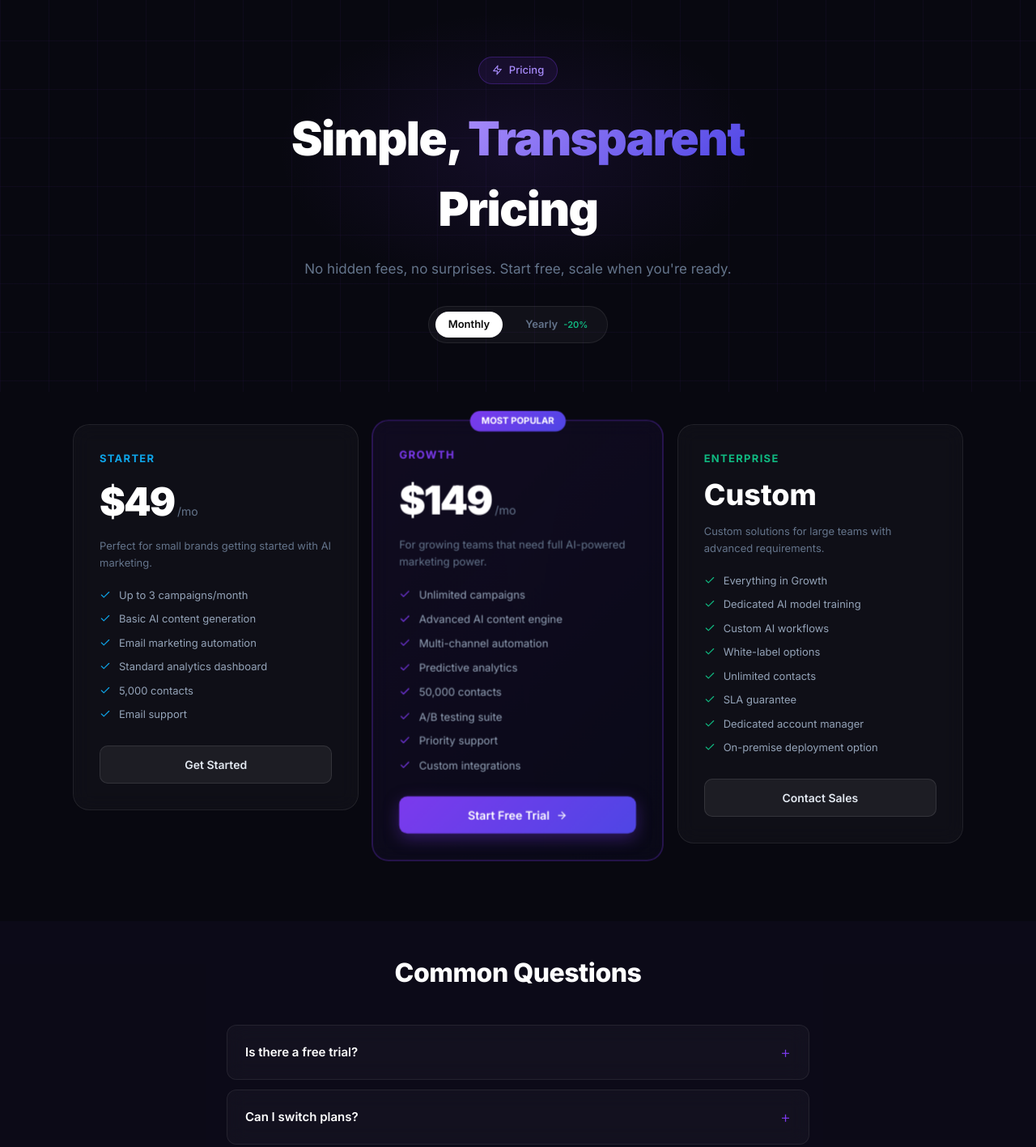
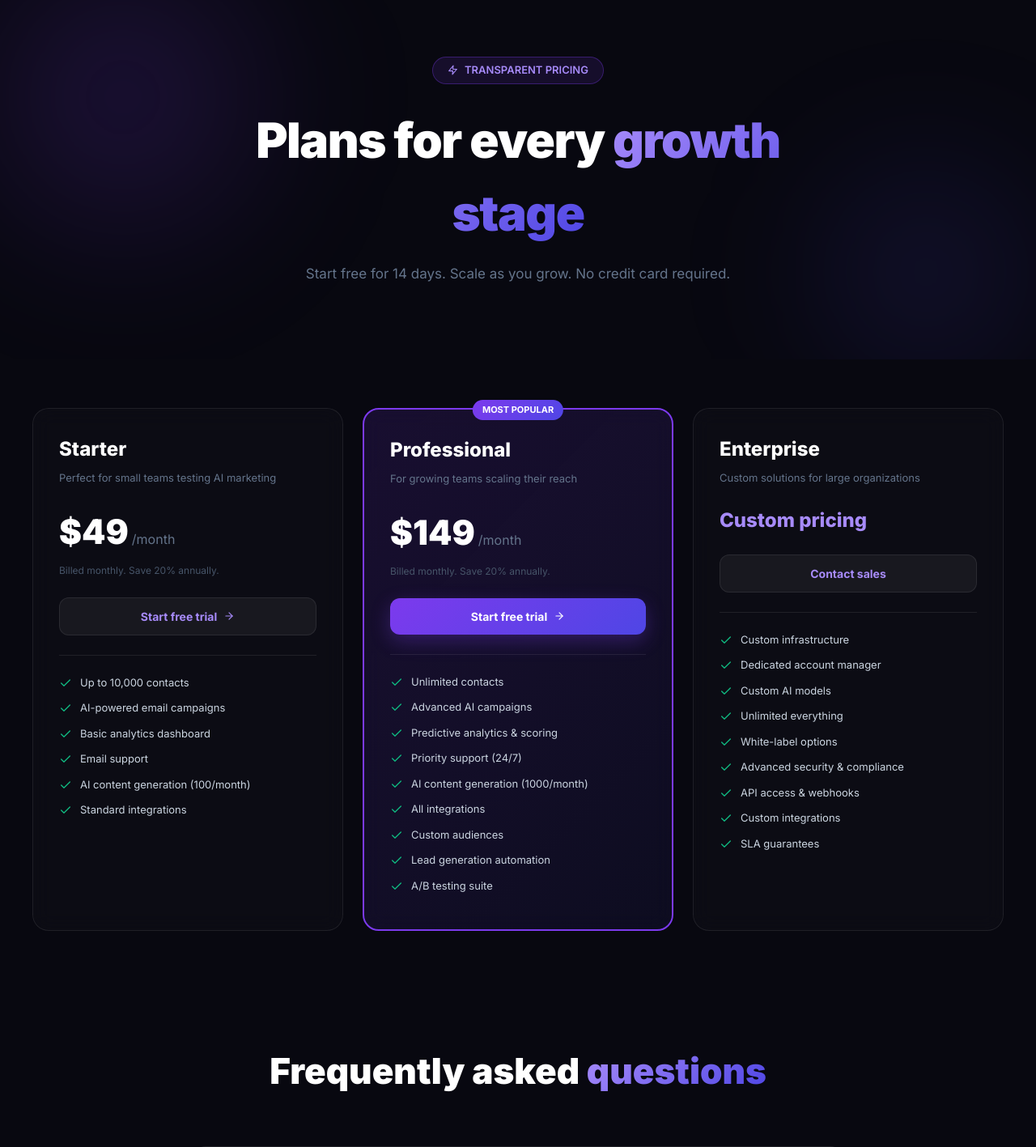
Before and after one commit to Rintu-chowdory/marketai, a React (Vite) app: page /#/pricing in a window 1280 px wide. Shown: the part 80-1497 px from the top of the page at 81% size. Built offline with nearby package versions, Linux system fonts and the light colour scheme.

Commit message:
Update Pricing page with enhanced animations and content

```diff
--- a/src/pages/Pricing.jsx
+++ b/src/pages/Pricing.jsx
@@ -1,171 +1,209 @@
-import { Check, Zap, ArrowRight } from 'lucide-react'
+import { ArrowRight, Check, Zap } from 'lucide-react'
 import { Link } from 'react-router-dom'
-import { useState } from 'react'
 
-const plans = [
+const tiers = [
   {
     name: 'Starter',
-    price: { monthly: 49, yearly: 39 },
-    desc: 'Perfect for small brands getting started with AI marketing.',
-    color: '#0ea5e9',
+    price: 49,
+    description: 'Perfect for small teams testing AI marketing',
     features: [
-      'Up to 3 campaigns/month',
-      'Basic AI content generation',
-      'Email marketing automation',
-      'Standard analytics dashboard',
-      '5,000 contacts',
+      'Up to 10,000 contacts',
+      'AI-powered email campaigns',
+      'Basic analytics dashboard',
       'Email support',
+      'AI content generation (100/month)',
+      'Standard integrations'
     ],
-    cta: 'Get Started',
-    popular: false,
+    cta: 'Start free trial',
+    highlighted: false
   },
   {
-    name: 'Growth',
-    price: { monthly: 149, yearly: 119 },
-    desc: 'For growing teams that need full AI-powered marketing power.',
-    color: '#7c3aed',
+    name: 'Professional',
+    price: 149,
+    description: 'For growing teams scaling their reach',
     features: [
-      'Unlimited campaigns',
-      'Advanced AI content engine',
-      'Multi-channel automation',
-      'Predictive analytics',
-      '50,000 contacts',
-      'A/B testing suite',
-      'Priority support',
-      'Custom integrations',
+      'Unlimited contacts',
+      'Advanced AI campaigns',
+      'Predictive analytics & scoring',
+      'Priority support (24/7)',
+      'AI content generation (1000/month)',
+      'All integrations',
+      'Custom audiences',
+      'Lead generation automation',
+      'A/B testing suite'
     ],
-    cta: 'Start Free Trial',
-    popular: true,
+    cta: 'Start free trial',
+    highlighted: true
   },
   {
     name: 'Enterprise',
-    price: { monthly: null, yearly: null },
-    desc: 'Custom solutions for large teams with advanced requirements.',
-    color: '#10b981',
+    price: null,
+    description: 'Custom solutions for large organizations',
     features: [
-      'Everything in Growth',
-      'Dedicated AI model training',
-      'Custom AI workflows',
+      'Custom infrastructure',
+      'Dedicated account manager',
+      'Custom AI models',
+      'Unlimited everything',
       'White-label options',
-      'Unlimited contacts',
-      'SLA guarantee',
-      'Dedicated account manager',
-      'On-premise deployment option',
+      'Advanced security & compliance',
+      'API access & webhooks',
+      'Custom integrations',
+      'SLA guarantees'
     ],
-    cta: 'Contact Sales',
-    popular: false,
-  },
+    cta: 'Contact sales',
+    highlighted: false
+  }
 ]
 
 const faqs = [
-  { q: 'Is there a free trial?', a: 'Yes — Growth plan comes with a 14-day free trial. No credit card required.' },
-  { q: 'Can I switch plans?', a: 'Anytime. Upgrades are instant; downgrades take effect at the next billing cycle.' },
-  { q: 'What payment methods do you accept?', a: 'All major credit/debit cards, plus invoicing for Enterprise plans.' },
-  { q: 'Do you offer refunds?', a: '30-day money-back guarantee on all paid plans, no questions asked.' },
+  { q: 'Can I change plans?', a: 'Yes, upgrade or downgrade anytime at no penalty. Changes take effect at your next billing cycle.' },
+  { q: 'Is there a setup fee?', a: 'No setup fees. Start free for 14 days and upgrade when ready.' },
+  { q: 'What payment methods?', a: 'We accept all major credit cards, bank transfers, and offer custom billing for Enterprise.' },
+  { q: 'Do you offer annual discounts?', a: 'Yes - save 20% when you pay annually on any plan.' },
+  { q: 'What about my data?', a: 'Your data is yours. Export it anytime, and we keep it available for 30 days after cancellation.' },
+  { q: 'How does the trial work?', a: '14 days of full access to all features. No credit card required. Includes $100 in platform credit.' },
 ]
 
 export default function Pricing() {
-  const [yearly, setYearly] = useState(false)
-  const [openFaq, setOpenFaq] = useState(null)
+  return (
+    <div style={{ minHeight: '100vh', background: '#080810', paddingTop: 70 }}>
+      <section style={{ padding: '80px 24px 60px', position: 'relative', overflow: 'hidden' }}>
+        <div className="orb orb-1" />
+        <div className="orb orb-2" />
+        <div style={{ maxWidth: 800, margin: '0 auto', textAlign: 'center', position: 'relative', zIndex: 1 }}>
+          <div className="animate-on-scroll" style={{ display: 'inline-flex', alignItems: 'center', gap: 8, background: 'rgba(124,58,237,0.12)', border: '1px solid rgba(124,58,237,0.35)', borderRadius: 100, padding: '6px 18px', marginBottom: 24 }}>
+            <Zap size={13} color="#a78bfa" />
+            <span style={{ color: '#a78bfa', fontSize: 13, fontWeight: 600 }}>TRANSPARENT PRICING</span>
+          </div>
+          <h1 className="animate-on-scroll" style={{ fontSize: 'clamp(36px, 5vw, 60px)', fontWeight: 900, color: 'white', letterSpacing: '-1.5px', marginBottom: 16 }}>
+            Plans for every <span className="gradient-text">growth stage</span>
+          </h1>
+          <p className="animate-on-scroll" style={{ color: '#64748b', fontSize: 17, lineHeight: 1.7, marginBottom: 32 }}>
+            Start free for 14 days. Scale as you grow. No credit card required.
+          </p>
+        </div>
+      </section>
 
-  return (
-    <div style={{ paddingTop: 70 }}>
-      {/* Header */}
-      <section className="grid-bg" style={{ padding: '80px 24px 60px', textAlign: 'center', position: 'relative', overflow: 'hidden' }}>
-        <div style={{ position: 'absolute', top: '40%', left: '50%', transform: 'translate(-50%,-50%)', width: 600, height: 350, background: 'radial-gradient(ellipse, rgba(124,58,237,0.1) 0%, transparent 70%)', pointerEvents: 'none' }} />
-        <div style={{ position: 'relative', maxWidth: 680, margin: '0 auto' }}>
-          <div style={{ display: 'inline-flex', alignItems: 'center', gap: 8, background: 'rgba(124,58,237,0.1)', border: '1px solid rgba(124,58,237,0.3)', borderRadius: 100, padding: '6px 16px', marginBottom: 24 }}>
-            <Zap size={13} color="#a78bfa" />
-            <span style={{ color: '#a78bfa', fontSize: 13, fontWeight: 500 }}>Pricing</span>
-          </div>
-          <h1 style={{ fontSize: 'clamp(36px, 5vw, 58px)', fontWeight: 900, color: 'white', letterSpacing: '-1.5px', marginBottom: 16 }}>
-            Simple, <span className="gradient-text">Transparent</span> Pricing
-          </h1>
-          <p style={{ color: '#64748b', fontSize: 17, lineHeight: 1.7, marginBottom: 32 }}>
-            No hidden fees, no surprises. Start free, scale when you're ready.
-          </p>
+      <section style={{ padding: '60px 24px' }}>
+        <div style={{ maxWidth: 1200, margin: '0 auto' }}>
+          <div className="stagger-children" style={{ display: 'grid', gridTemplateColumns: 'repeat(auto-fit, minmax(320px, 1fr))', gap: 24 }}>
+            {tiers.map((tier) => (
+              <div
+                key={tier.name}
+                className="animate-on-scroll glass"
+                style={{
+                  padding: 32,
+                  borderRadius: 20,
+                  position: 'relative',
+                  border: tier.highlighted ? '2px solid #7c3aed' : '1px solid rgba(255,255,255,0.08)',
+                  background: tier.highlighted ? 'linear-gradient(135deg, rgba(124,58,237,0.15), rgba(79,70,229,0.08))' : 'rgba(255,255,255,0.02)',
+                  transform: tier.highlighted ? 'scale(1.05)' : 'scale(1)',
+                  transition: 'all 0.3s',
+                  cursor: 'default'
+                }}
+                onMouseEnter={e => {
+                  e.currentTarget.style.borderColor = '#7c3aed'
+                  if (!tier.highlighted) e.currentTarget.style.transform = 'translateY(-8px)'
+                }}
+                onMouseLeave={e => {
+                  e.currentTarget.style.borderColor = tier.highlighted ? '#7c3aed' : 'rgba(255,255,255,0.08)'
+                  if (!tier.highlighted) e.currentTarget.style.transform = 'translateY(0)'
+                }}
+              >
+                {tier.highlighted && (
+                  <div style={{ position: 'absolute', top: -12, left: '50%', transform: 'translateX(-50%)', background: 'linear-gradient(135deg,#7c3aed,#4f46e5)', color: 'white', padding: '4px 12px', borderRadius: 20, fontSize: 11, fontWeight: 700 }}>
+                    MOST POPULAR
+                  </div>
+                )}
 
-          {/* Toggle */}
-          <div style={{ display: 'inline-flex', alignItems: 'center', gap: 12, background: 'rgba(255,255,255,0.04)', border: '1px solid rgba(255,255,255,0.08)', borderRadius: 100, padding: '6px 8px' }}>
-            <button onClick={() => setYearly(false)} style={{ padding: '6px 16px', borderRadius: 100, border: 'none', cursor: 'pointer', fontSize: 13, fontWeight: 600, background: !yearly ? 'white' : 'transparent', color: !yearly ? '#0a0a0a' : '#64748b', transition: 'all 0.2s' }}>Monthly</button>
-            <button onClick={() => setYearly(true)} style={{ padding: '6px 16px', borderRadius: 100, border: 'none', cursor: 'pointer', fontSize: 13, fontWeight: 600, background: yearly ? 'white' : 'transparent', color: yearly ? '#0a0a0a' : '#64748b', transition: 'all 0.2s' }}>
-              Yearly <span style={{ color: '#10b981', fontSize: 11, marginLeft: 4 }}>-20%</span>
-            </button>
+                <h3 style={{ fontSize: 24, fontWeight: 800, color: 'white', marginBottom: 8 }}>{tier.name}</h3>
+                <p style={{ color: '#64748b', fontSize: 13, marginBottom: 24 }}>{tier.description}</p>
+
+                <div style={{ marginBottom: 24 }}>
+                  {tier.price !== null ? (
+                    <>
+                      <div style={{ display: 'flex', alignItems: 'baseline', gap: 4, marginBottom: 8 }}>
+                        <span style={{ fontSize: 42, fontWeight: 900, color: 'white' }}>${tier.price}</span>
+                        <span style={{ color: '#64748b', fontSize: 16 }}>/month</span>
+                      </div>
+                      <p style={{ color: '#475569', fontSize: 12 }}>Billed monthly. Save 20% annually.</p>
+                    </>
+                  ) : (
+                    <div style={{ fontSize: 24, fontWeight: 800, color: '#a78bfa', marginBottom: 8 }}>Custom pricing</div>
+                  )}
+                </div>
+
+                <Link to="/contact" style={{
+                  display: 'flex', alignItems: 'center', justifyContent: 'center', gap: 8,
+                  width: '100%', padding: '12px 24px', borderRadius: 12, marginBottom: 24,
+                  background: tier.highlighted ? 'linear-gradient(135deg,#7c3aed,#4f46e5)' : 'rgba(255,255,255,0.05)',
+                  color: tier.highlighted ? 'white' : '#a78bfa',
+                  textDecoration: 'none', fontWeight: 700, fontSize: 14,
+                  border: tier.highlighted ? 'none' : '1px solid rgba(255,255,255,0.08)',
+                  boxShadow: tier.highlighted ? '0 8px 24px rgba(124,58,237,0.3)' : 'none',
+                  transition: 'all 0.2s'
+                }}
+                onMouseEnter={e => e.currentTarget.style.transform = 'translateY(-2px)'}
+                onMouseLeave={e => e.currentTarget.style.transform = 'translateY(0)'}
+                >
+                  {tier.cta}
+                  {tier.cta === 'Start free trial' && <ArrowRight size={14} />}
+                </Link>
+
+                <div style={{ borderTop: '1px solid rgba(255,255,255,0.08)', paddingTop: 24 }}>
+                  {tier.features.map(feature => (
+                    <div key={feature} style={{ display: 'flex', gap: 10, alignItems: 'flex-start', marginBottom: 12 }}>
+                      <Check size={16} color="#10b981" style={{ flexShrink: 0, marginTop: 2 }} />
+                      <span style={{ color: '#cbd5e1', fontSize: 13 }}>{feature}</span>
+                    </div>
+                  ))}
+                </div>
+              </div>
+            ))}
           </div>
         </div>
       </section>
 
-      {/* Plans */}
-      <section style={{ padding: '40px 24px 80px' }}>
-        <div style={{ maxWidth: 1100, margin: '0 auto', display: 'grid', gridTemplateColumns: 'repeat(auto-fit, minmax(280px, 1fr))', gap: 20, alignItems: 'start' }}>
-          {plans.map(({ name, price, desc, color, features, cta, popular }) => (
-            <div key={name} className="glass" style={{
-              padding: 32, borderRadius: 20, position: 'relative',
-              border: popular ? '1px solid rgba(124,58,237,0.5)' : '1px solid rgba(255,255,255,0.08)',
-              background: popular ? 'linear-gradient(135deg, rgba(124,58,237,0.08), rgba(79,70,229,0.04))' : undefined,
-              transform: popular ? 'scale(1.02)' : 'scale(1)'
-            }}>
-              {popular && (
-                <div style={{ position: 'absolute', top: -12, left: '50%', transform: 'translateX(-50%)', background: 'linear-gradient(135deg,#7c3aed,#4f46e5)', color: 'white', fontSize: 11, fontWeight: 700, padding: '4px 14px', borderRadius: 100, whiteSpace: 'nowrap' }}>
-                  MOST POPULAR
-                </div>
-              )}
-              <div style={{ marginBottom: 20 }}>
-                <div style={{ color: color, fontSize: 13, fontWeight: 700, textTransform: 'uppercase', letterSpacing: '0.1em', marginBottom: 8 }}>{name}</div>
-                <div style={{ display: 'flex', alignItems: 'baseline', gap: 4, marginBottom: 8 }}>
-                  {price.monthly ? (
-                    <>
-                      <span style={{ fontSize: 48, fontWeight: 900, color: 'white', letterSpacing: '-2px' }}>${yearly ? price.yearly : price.monthly}</span>
-                      <span style={{ color: '#64748b', fontSize: 14 }}>/mo</span>
-                    </>
-                  ) : (
-                    <span style={{ fontSize: 36, fontWeight: 800, color: 'white' }}>Custom</span>
-                  )}
-                </div>
-                <p style={{ color: '#64748b', fontSize: 13, lineHeight: 1.6 }}>{desc}</p>
-              </div>
+      <section style={{ padding: '80px 24px' }}>
+        <div style={{ maxWidth: 800, margin: '0 auto' }}>
+          <div className="animate-on-scroll" style={{ textAlign: 'center', marginBottom: 60 }}>
+            <h2 style={{ fontSize: 'clamp(28px, 4vw, 44px)', fontWeight: 900, color: 'white', marginBottom: 16 }}>
+              Frequently asked <span className="gradient-text">questions</span>
+            </h2>
+          </div>
 
-              <div style={{ marginBottom: 28 }}>
-                {features.map(f => (
-                  <div key={f} style={{ display: 'flex', alignItems: 'flex-start', gap: 10, marginBottom: 10 }}>
-                    <Check size={14} color={color} style={{ marginTop: 2, flexShrink: 0 }} />
-                    <span style={{ color: '#94a3b8', fontSize: 13 }}>{f}</span>
-                  </div>
-                ))}
-              </div>
-
-              <Link to="/contact" style={{
-                textDecoration: 'none', display: 'flex', alignItems: 'center', justifyContent: 'center', gap: 8,
-                padding: '12px', borderRadius: 10, fontSize: 14, fontWeight: 600, width: '100%',
-                background: popular ? 'linear-gradient(135deg,#7c3aed,#4f46e5)' : 'rgba(255,255,255,0.06)',
-                color: popular ? 'white' : '#e2e8f0',
-                border: popular ? 'none' : '1px solid rgba(255,255,255,0.1)',
-                boxShadow: popular ? '0 6px 20px rgba(124,58,237,0.35)' : 'none',
-                transition: 'all 0.2s'
-              }}>
-                {cta} {popular && <ArrowRight size={14} />}
-              </Link>
-            </div>
-          ))}
+          <div className="stagger-children" style={{ display: 'flex', flexDirection: 'column', gap: 16 }}>
+            {faqs.map(({ q, a }) => (
+              <details key={q} style={{ padding: 20, borderRadius: 14, border: '1px solid rgba(255,255,255,0.08)', background: 'rgba(255,255,255,0.02)', transition: 'all 0.2s' }}>
+                <summary style={{ cursor: 'pointer', fontSize: 15, fontWeight: 600, color: 'white', outline: 'none', userSelect: 'none' }}>
+                  {q}
+                </summary>
+                <p style={{ color: '#64748b', fontSize: 14, lineHeight: 1.7, marginTop: 12 }}>
+                  {a}
+                </p>
+              </details>
+            ))}
+          </div>
         </div>
       </section>
 
-      {/* FAQ */}
-      <section style={{ padding: '40px 24px 100px', background: 'rgba(124,58,237,0.03)' }}>
-        <div style={{ maxWidth: 720, margin: '0 auto' }}>
-          <h2 style={{ fontSize: 32, fontWeight: 800, color: 'white', letterSpacing: '-0.5px', textAlign: 'center', marginBottom: 40 }}>Common Questions</h2>
-          {faqs.map(({ q, a }, i) => (
-            <div key={i} className="glass" style={{ marginBottom: 12, borderRadius: 12, overflow: 'hidden' }}>
-              <button onClick={() => setOpenFaq(openFaq === i ? null : i)}
-                style={{ width: '100%', padding: '18px 22px', background: 'transparent', border: 'none', cursor: 'pointer', display: 'flex', justifyContent: 'space-between', alignItems: 'center', textAlign: 'left' }}>
-                <span style={{ color: 'white', fontSize: 15, fontWeight: 600 }}>{q}</span>
-                <span style={{ color: '#7c3aed', fontSize: 20, fontWeight: 300, transform: openFaq === i ? 'rotate(45deg)' : 'none', transition: 'transform 0.2s', flexShrink: 0, marginLeft: 16 }}>+</span>
-              </button>
-              {openFaq === i && (
-                <div style={{ padding: '0 22px 18px', color: '#64748b', fontSize: 14, lineHeight: 1.7 }}>{a}</div>
-              )}
-            </div>
-          ))}
+      <section style={{ padding: '80px 24px 100px' }}>
+        <div className="animate-on-scroll" style={{ maxWidth: 700, margin: '0 auto', textAlign: 'center', padding: '64px 40px', borderRadius: 28, background: 'linear-gradient(135deg,rgba(124,58,237,0.1),rgba(79,70,229,0.06))', border: '1px solid rgba(124,58,237,0.25)' }}>
+          <h2 style={{ fontSize: 'clamp(28px, 4vw, 44px)', fontWeight: 900, color: 'white', marginBottom: 16 }}>
+            Ready to get started?
+          </h2>
+          <p style={{ color: '#64748b', fontSize: 17, marginBottom: 32 }}>
+            14-day free trial. No credit card. Full access to all features.
+          </p>
+          <Link to="/contact" style={{
+            display: 'inline-flex', alignItems: 'center', gap: 8,
+            padding: '14px 32px', borderRadius: 12,
+            background: 'linear-gradient(135deg,#7c3aed,#4f46e5)',
+            color: 'white', textDecoration: 'none', fontWeight: 700, fontSize: 15,
+            boxShadow: '0 8px 30px rgba(124,58,237,0.4)'
+          }}>
+            Start your free trial <ArrowRight size={16} />
+          </Link>
         </div>
       </section>
     </div>
```
